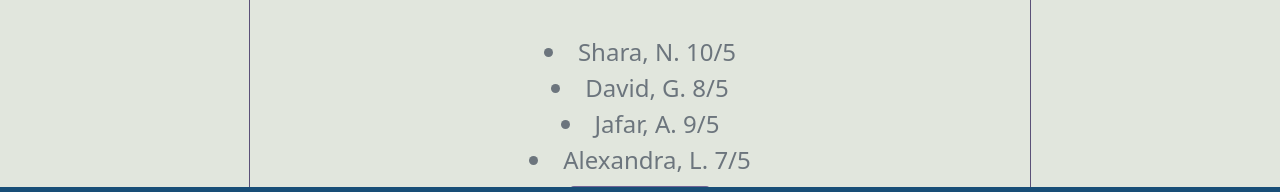
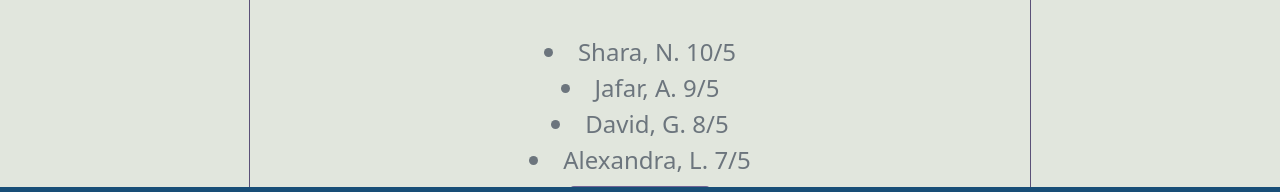
Before and after one commit to preeyaJo/group3project, a React (Create React App) app: page /highscore in a window 1280 px wide. Shown: the part 530-722 px from the top of the page. Built offline with nearby package versions, Linux system fonts and the light colour scheme.

Commit message:
<highscore>
Lägger listan highscore i en state och sorterar listan på resultat

```diff
--- a/src/Views/HighScore.js
+++ b/src/Views/HighScore.js
@@ -1,4 +1,4 @@
-import React from "react";
+import React, { useState } from "react";
 import "../App.css";
 import "bootstrap/dist/css/bootstrap.min.css";
 import { UserScoreContext } from "../App";
@@ -13,21 +13,27 @@ import BottomMenu from "../Components/BottomMenu";
 export function HighScore() {
   const { scoreContext } = React.useContext(UserScoreContext);
 
+  const [highScoreList, sethighScoreList] = useState([
+    { name: "Shara, N.", result: 10 },
+    { name: "Alexandra, L.", result: 7 },
+    { name: "David, G.", result: 8 },
+    { name: "Jafar, A.", result: 9 },
+  ]);
+  //{e => setDetails({...details, userID: e.target.value})} value={details.userID}
+  const adScoreContext = () => {
+    /*  sethighScoreList({ ...highScoreList, name: "Anna", score: 15 }); */
+    console.log(highScoreList);
+  };
 
-  const highScoreList =
-    [
-      {name: "Shara, N.", result: 10},
-      {name: "David, G.", result: 8},
-      {name: "Jafar, A.", result: 9},
-      {name: "Alexandra, L.", result: 7}
-    ];
+  const sortedList = highScoreList.sort(function (a, b) {
+    if (a.result > b.result) return -1;
+  });
 
-    const showHighScore = highScoreList.map((highScoreList, index) => (
-      <li key={index}>
-        {highScoreList.name} {highScoreList.result}/{questionsArray.length}
-      </li>
-    ));
-
+  const showHighScore = sortedList.map((post, index) => (
+    <li key={index}>
+      {post.name} {post.result}/{questionsArray.length}
+    </li>
+  ));
 
   return (
     <div className="container">
```
